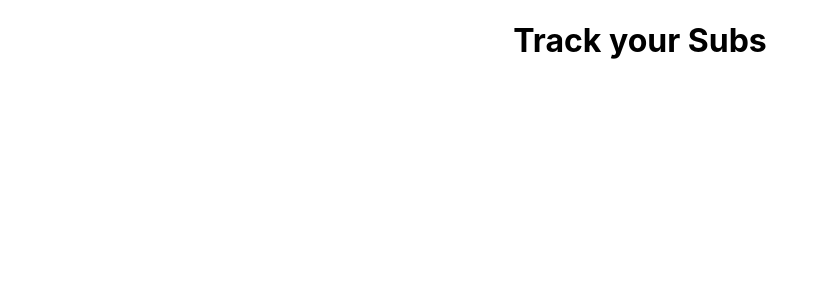
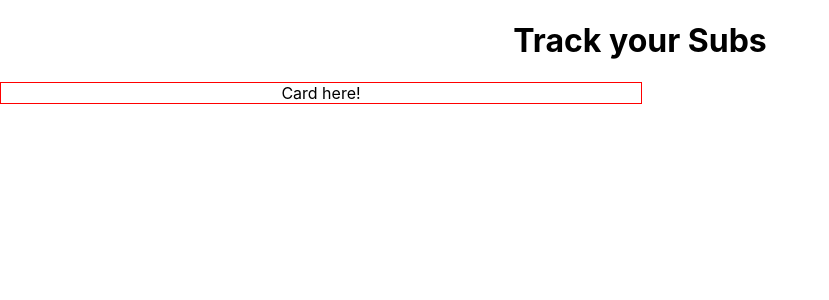
Before and after one commit to Wesley-Ryan/Sub--Tracker, a React (Create React App) app: page / in a window 1280 px wide. Shown: the top 300 px of the page, without its empty margins (0-829 px from the left). Built offline with nearby package versions, Linux system fonts and the light colour scheme.

Commit message:
emotion working with new import

```diff
--- a/src/App.js
+++ b/src/App.js
@@ -1,10 +1,14 @@
+import React from 'react';
+import SubscriptionCard from './components/SubscriptionCard'
 
 import './App.css';
+
 
 function App() {
   return (
     <div className="App">
       <h1>Track your Subs</h1>
+      <SubscriptionCard />
     </div>
   );
 }
--- a/src/components/SideBar.js
+++ b/src/components/SideBar.js
@@ -10,6 +10,3 @@ const SideBar = () => {
 }
 
 export default SideBar;
-<div>
-    Side Bar
-</div>
--- a/src/components/SubscriptionCard.js
+++ b/src/components/SubscriptionCard.js
@@ -1,13 +1,17 @@
+/** @jsxImportSource @emotion/react */
 import React from 'react';
-
-/** @jsx jsx */
 import { css, jsx } from '@emotion/react'
 
+const Card =css({
+    width: `50%`,
+    border: `1px solid red`
+})
 
 
 const SubscriptionCard = () => {
     return (
-        <div>
+        <div
+        css={Card}>
             Card here!
         </div>
      );
```
